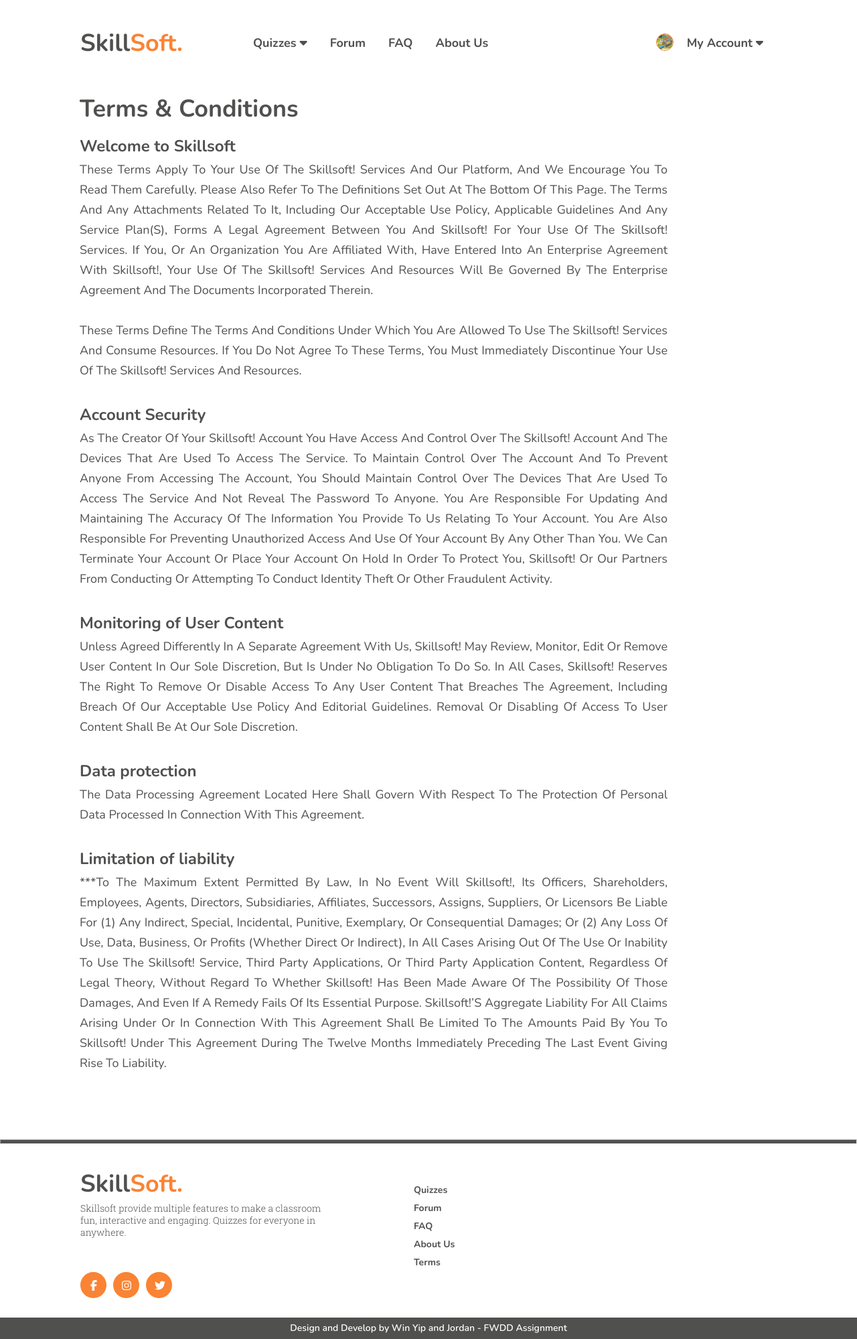
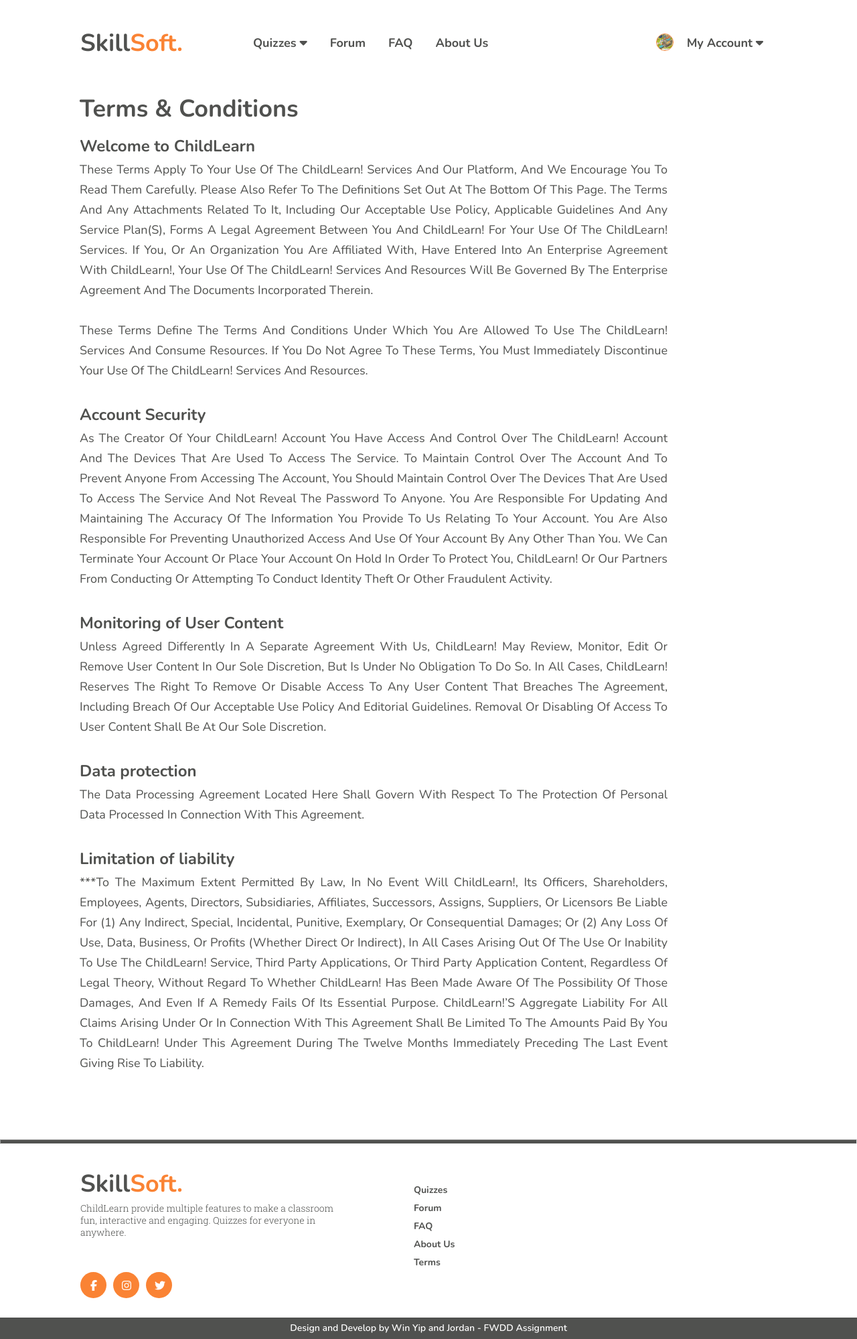
Before and after one commit to WJG01/ChildLearn, a PHP site: page /ChildLearn/visitor-term in a window 1280 px wide; the page is wider, and only the part inside the window is pictured. Shown: that part at 67% size. Run offline with PHP 8.4, Linux system fonts and the light colour scheme; a user stored in the database is signed in; data comes from the database, SQL or seed files in the repository; some libraries are stand-ins or nearby versions.

Commit message:
Change name from skillsoft -> ChildLearn

```diff
--- a/action-quiz.php
+++ b/action-quiz.php
@@ -10,7 +10,7 @@ if (isset($_POST['search'])) {
 }
 
 function executeQuery($query) {
-    $connect = mysqli_connect("localhost", "root", "", "skillsoft");
+    $connect = mysqli_connect("localhost", "root", "", "children");
     $result = mysqli_query($connect, $query);
     return $result;
 }
--- a/authEmail.php
+++ b/authEmail.php
@@ -25,12 +25,12 @@ function sendVerificationEmail($userEmail, $token)
     <body>
         <div class="wrapper">
             <p>
-                <b>Welcome to Skillsoft!</b>
+                <b>Welcome to ChildLearn!</b>
             </p>
             <p>
                 Thank you for signing up on our website. Please click on the link below to verify your email.
             </p>
-            <a href="http://localhost/skillsoft/verification.php?token=' . $token .'">Verify your email address now</a>
+            <a href="http://localhost/ChildLearn/verification.php?token=' . $token .'">Verify your email address now</a>
         </div>
     </body>
     </html>';
@@ -64,7 +64,7 @@ function sendPasswordResetLink($userEmail, $token)
 
                 Please click on the link below to reset your password.
             </p>
-            <a href="http://localhost/skillsoft/verification.php?password-token=' . $token .'">Reset your password</a>
+            <a href="http://localhost/ChildLearn/verification.php?password-token=' . $token .'">Reset your password</a>
         </div>
     </body>
     </html>';
--- a/database/skillsoft.sql
+++ b/database/skillsoft.sql
@@ -105,7 +105,7 @@ INSERT INTO `chatbot` (`id`, `queries`, `replies`) VALUES
 (8, 'Do you offer membership? | Do you have membership feature?', 'We do not offer any membership feature as of now due to the website still being in the initial release stage. '),
 (9, 'Is it possible to order attempt quiz without signing in? Can i attempt quiz without signing in? | Can i attempt quiz without logging in? | Is it compulsory to log in? | log in | login | signin | sign in', 'Yes, all users are required to sign in and verify their account through the registered email before being able to utilize the major website features.'),
 (10, 'Can i post a forum? How to post a forum question? | forum | Can i post unrelated forum question?', 'You can always post a question in the forum by clicking the forum button on the top navigational panel when you are logged into your account.'),
-(11, 'What is this website about? | What is the main objective of Skillsoft? | What does Skillsoft hope to achieve?', 'This is a website that focuses on providing exciting quizzes that enhances students learning knowledge.');
+(11, 'What is this website about? | What is the main objective of ChildLearn? | What does ChildLearn hope to achieve?', 'This is a website that focuses on providing exciting quizzes that enhances students learning knowledge.');
 
 -- --------------------------------------------------------
 
--- a/visitor-footer.php
+++ b/visitor-footer.php
@@ -12,7 +12,7 @@
         <div class="skillsoft-footer" id="skillsoft-footer">
             <div class="logo-and-social">
                 <a class="skillsoft-logo" href="#">Skill<b>Soft.</b></a>
-                <p class="company-des">Skillsoft provide multiple features to make a classroom fun, interactive and engaging. Quizzes for everyone in anywhere.</p>
+                <p class="company-des">ChildLearn provide multiple features to make a classroom fun, interactive and engaging. Quizzes for everyone in anywhere.</p>
                 <div class="social-icon">
                     <div class="facebook social-odd">
                         <a href="https://www.facebook.com/apuniversity" target="_NEW"><i class="fab fa-facebook-f"></i></a>
--- a/visitor-term.php
+++ b/visitor-term.php
@@ -95,34 +95,34 @@ else{
             <h1 class="term-title">Terms & Conditions</h1>
 
             <div class="term-content">
-                <h2>Welcome to Skillsoft</h2>
+                <h2>Welcome to ChildLearn</h2>
                 <p>
-                These Terms apply to your use of the Skillsoft! Services and our Platform, and we encourage you to read them carefully.
+                These Terms apply to your use of the ChildLearn! Services and our Platform, and we encourage you to read them carefully.
                 Please also refer to the definitions set out at the bottom of this page. The Terms and any attachments related to it, including our
-                Acceptable Use Policy, applicable guidelines and any Service Plan(s), forms a legal Agreement between you and Skillsoft! for your use of the Skillsoft! Services.
-                If you, or an Organization you are affiliated with, have entered into an Enterprise Agreement with Skillsoft!,
-                your use of the Skillsoft! Services and Resources will be governed by the Enterprise Agreement and the documents incorporated therein.
+                Acceptable Use Policy, applicable guidelines and any Service Plan(s), forms a legal Agreement between you and ChildLearn! for your use of the ChildLearn! Services.
+                If you, or an Organization you are affiliated with, have entered into an Enterprise Agreement with ChildLearn!,
+                your use of the ChildLearn! Services and Resources will be governed by the Enterprise Agreement and the documents incorporated therein.
                 <br><br>
-                These Terms define the terms and conditions under which you are allowed to use the Skillsoft! Services and consume Resources.
-                If you do not agree to these Terms, you must immediately discontinue your use of the Skillsoft! Services and Resources.
+                These Terms define the terms and conditions under which you are allowed to use the ChildLearn! Services and consume Resources.
+                If you do not agree to these Terms, you must immediately discontinue your use of the ChildLearn! Services and Resources.
                 </p>
             </div>
             <div class="term-content">
                 <h2>Account Security</h2>
                 <p>
-                As the creator of your Skillsoft! account you have access and control over the Skillsoft! account and the devices that are used to access the Service.
+                As the creator of your ChildLearn! account you have access and control over the ChildLearn! account and the devices that are used to access the Service.
                 To maintain control over the account and to prevent anyone from accessing the account, you should maintain control over the devices that are used to access the
                 Service and not reveal the password to anyone. you are responsible for updating and maintaining the
                 accuracy of the information you provide to us relating to your account. you are also responsible for preventing unauthorized access and use of your account by any other
                 than you. We can terminate your account or place your account on hold in order to protect you,
-                Skillsoft! or our partners from conducting or attempting to conduct identity theft or other fraudulent activity.
+                ChildLearn! or our partners from conducting or attempting to conduct identity theft or other fraudulent activity.
                 </p>
             </div>
             <div class="term-content">
                 <h2>Monitoring of User Content</h2>
                 <p>
-                Unless agreed differently in a separate agreement with us, Skillsoft! may review, monitor, edit or remove User Content in our sole discretion,
-                but is under no obligation to do so. In all cases, Skillsoft! reserves the right to remove or disable access to any User Content that breaches the Agreement,
+                Unless agreed differently in a separate agreement with us, ChildLearn! may review, monitor, edit or remove User Content in our sole discretion,
+                but is under no obligation to do so. In all cases, ChildLearn! reserves the right to remove or disable access to any User Content that breaches the Agreement,
                 including breach of our Acceptable Use Policy and Editorial Guidelines. Removal or disabling of access to User Content shall be at our sole discretion.
                 </p>
             </div>
@@ -135,12 +135,12 @@ else{
             <div class="term-content">
                 <h2>Limitation of liability</h2>
                 <p>
-                ***To the maximum extent permitted by law, in no event will Skillsoft!, its officers, shareholders, employees, agents, directors, subsidiaries, affiliates, successors, assigns,
+                ***To the maximum extent permitted by law, in no event will ChildLearn!, its officers, shareholders, employees, agents, directors, subsidiaries, affiliates, successors, assigns,
                 suppliers, or licensors be liable for (1) any indirect, special, incidental, punitive, exemplary, or consequential damages; or (2) any loss of use, data, business, or profits
-                (whether direct or indirect), in all cases arising out of the use or inability to use the Skillsoft! service, Third Party Applications, or Third Party Application content,
-                regardless of legal theory, without regard to whether Skillsoft! has been made aware of the possibility of those damages, and even if a remedy fails of its essential purpose.
-                Skillsoft!’s aggregate liability for all claims arising under or in connection with
-                this Agreement shall be limited to the amounts paid by you to Skillsoft! under this Agreement during the twelve months immediately preceding the last event giving rise to
+                (whether direct or indirect), in all cases arising out of the use or inability to use the ChildLearn! service, Third Party Applications, or Third Party Application content,
+                regardless of legal theory, without regard to whether ChildLearn! has been made aware of the possibility of those damages, and even if a remedy fails of its essential purpose.
+                ChildLearn!’s aggregate liability for all claims arising under or in connection with
+                this Agreement shall be limited to the amounts paid by you to ChildLearn! under this Agreement during the twelve months immediately preceding the last event giving rise to
                 liability.
                 </p>
             </div>
```
Also changed, not shown: student-quizquestion.php (+45 -46 lines), visitor-aboutus.php (+6 -6 lines), visitor-faq.php (+7 -7 lines).
